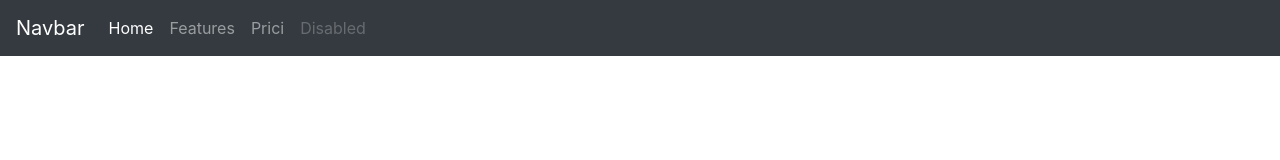
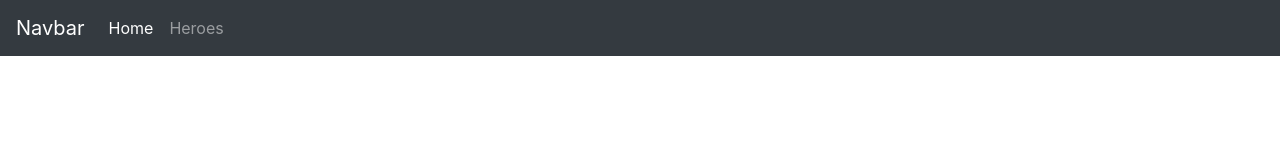
Before and after one commit to papgergo1997/str-ang-exam-001, an Angular app: page / in a window 1280 px wide. Shown: the top 160 px of the page. Built offline with nearby package versions, Linux system fonts and the light colour scheme.

Commit message:
Home and Heroes component created

```diff
--- a/src/app/app.module.ts
+++ b/src/app/app.module.ts
@@ -4,11 +4,15 @@ import { NgModule } from '@angular/core';
 import { AppRoutingModule } from './app-routing.module';
 import { AppComponent } from './app.component';
 import { NavigationComponent } from './navigation/navigation.component';
+import { HomeComponent } from './common/home/home.component';
+import { HeroesComponent } from './common/heroes/heroes.component';
 
 @NgModule({
   declarations: [
     AppComponent,
-    NavigationComponent
+    NavigationComponent,
+    HomeComponent,
+    HeroesComponent
   ],
   imports: [
     BrowserModule,
--- /dev/null
+++ b/src/app/common/heroes/heroes.component.html
@@ -0,0 +1 @@
+<p>heroes works!</p>
--- /dev/null
+++ b/src/app/common/heroes/heroes.component.ts
@@ -0,0 +1,15 @@
+import { Component, OnInit } from '@angular/core';
+
+@Component({
+  selector: 'app-heroes',
+  templateUrl: './heroes.component.html',
+  styleUrls: ['./heroes.component.scss']
+})
+export class HeroesComponent implements OnInit {
+
+  constructor() { }
+
+  ngOnInit(): void {
+  }
+
+}
--- /dev/null
+++ b/src/app/common/home/home.component.html
@@ -0,0 +1 @@
+<p>home works!</p>
--- /dev/null
+++ b/src/app/common/home/home.component.ts
@@ -0,0 +1,15 @@
+import { Component, OnInit } from '@angular/core';
+
+@Component({
+  selector: 'app-home',
+  templateUrl: './home.component.html',
+  styleUrls: ['./home.component.scss']
+})
+export class HomeComponent implements OnInit {
+
+  constructor() { }
+
+  ngOnInit(): void {
+  }
+
+}
--- a/src/app/navigation/navigation.component.html
+++ b/src/app/navigation/navigation.component.html
@@ -1,5 +1,5 @@
 <nav class="navbar navbar-expand-lg navbar-dark bg-dark">
-    <a class="navbar-brand" href="#">Navbar</a>
+    <a class="navbar-brand" routerLink="/">Navbar</a>
     <button class="navbar-toggler" type="button" data-toggle="collapse" data-target="#navbarNav"
         aria-controls="navbarNav" aria-expanded="false" aria-label="Toggle navigation">
         <span class="navbar-toggler-icon"></span>
@@ -7,16 +7,10 @@
     <div class="collapse navbar-collapse" id="navbarNav">
         <ul class="navbar-nav">
             <li class="nav-item active">
-                <a class="nav-link" href="#">Home <span class="sr-only">(current)</span></a>
+                <a class="nav-link" routerLink="/">Home<span class="sr-only">(current)</span></a>
             </li>
             <li class="nav-item">
-                <a class="nav-link" href="#">Features</a>
-            </li>
-            <li class="nav-item">
-                <a class="nav-link" href="#">Prici</a>
-            </li>
-            <li class="nav-item">
-                <a class="nav-link disabled" href="#" tabindex="-1" aria-disabled="true">Disabled</a>
+                <a class="nav-link" routerLink="/heroes">Heroes</a>
             </li>
         </ul>
     </div>
```
Also changed, not shown: src/app/common/heroes/heroes.component.scss (added), src/app/common/home/home.component.scss (added), 2 other files (tests, documents, lock files or other folders).
